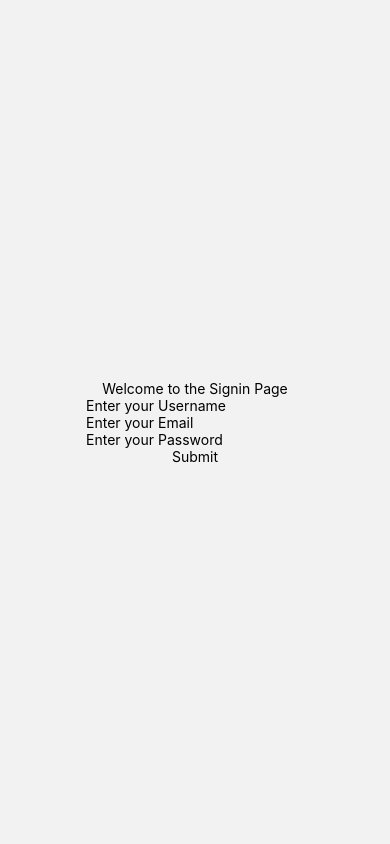
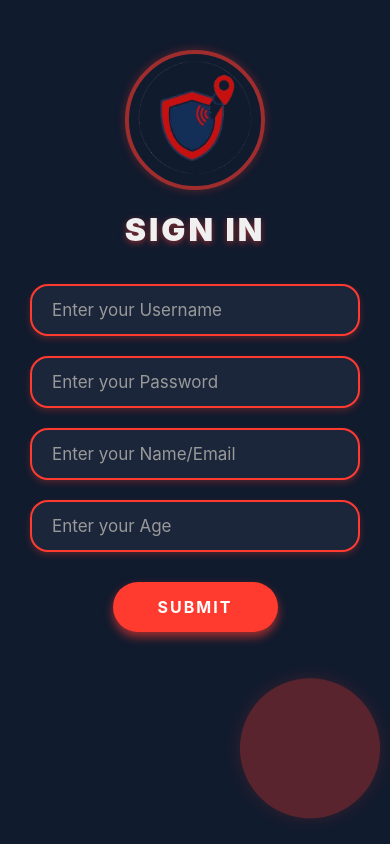
Before and after one commit to Sheeeenn/emergency-click, a React Native app: screen /Signin in a window 390 px wide. Built offline with nearby package versions, Linux system fonts and the light colour scheme.

Commit message:
[Pending] Signin.js
Sign-in now does not store randomly generated names and attached the backend to the proper frontend design

```diff
--- a/pages/signin.js
+++ b/pages/signin.js
@@ -1,20 +1,118 @@
-import React from 'react';
-import { View, Text, StyleSheet, TouchableOpacity, Alert, TextInput } from 'react-native';
+import React, { useRef, useEffect, useState } from 'react';
+import {
+  View,
+  Text,
+  StyleSheet,
+  TouchableOpacity,
+  Alert,
+  TextInput,
+  SafeAreaView,
+  ScrollView,
+  Animated,
+  Dimensions,
+  Image,
+  Easing,
+} from 'react-native';
 import { useNavigation } from '@react-navigation/native';
 import { auth, firestore } from '../firebase';
 import { createUserWithEmailAndPassword } from 'firebase/auth';
 import { doc, setDoc } from 'firebase/firestore';
 
+const { width: SCREEN_WIDTH, height: SCREEN_HEIGHT } = Dimensions.get('window');
+
 export default function Signin() {
-    const [email, setEmail] = React.useState('');
-    const [password, setPassword] = React.useState('');
-    const [username, setUsername] = React.useState('');
+  const [username, setUsername] = useState('');
+  const [password, setPassword] = useState('');
+  const [email, setEmail] = useState('');
+  const [age, setAge] = useState('');
 
-    const navigation = useNavigation();
-
+  // Validation regex
   const emailRegex = /^[^\s@]+@[^\s@]+\.[^\s@]+$/;
   const passwordRegex = /^(?=.*[A-Za-z])(?=.*\d)[A-Za-z\d]{8,}$/;
 
+  // For pulse animation on icon
+  const pulseAnim = useRef(new Animated.Value(0)).current;
+
+  // For moving glowing circle
+  const position = useRef(new Animated.ValueXY({ x: 50, y: 50 })).current;
+  const rotation = useRef(new Animated.Value(0)).current;
+
+  const corners = [
+    { x: 50, y: 50 },
+    { x: SCREEN_WIDTH - 150, y: 50 },
+    { x: SCREEN_WIDTH - 150, y: SCREEN_HEIGHT - 150 },
+    { x: 50, y: SCREEN_HEIGHT - 150 },
+  ];
+
+  // Pulse animation loop for icon
+  useEffect(() => {
+    Animated.loop(
+      Animated.sequence([
+        Animated.timing(pulseAnim, {
+          toValue: 1,
+          duration: 2000,
+          useNativeDriver: true,
+        }),
+        Animated.timing(pulseAnim, {
+          toValue: 0,
+          duration: 2000,
+          useNativeDriver: true,
+        }),
+      ])
+    ).start();
+  }, [pulseAnim]);
+
+  // Animate moving glowing circle around corners continuously
+  useEffect(() => {
+    let cornerIndex = 0;
+
+    const animate = () => {
+      const nextIndex = (cornerIndex + 1) % corners.length;
+
+      Animated.parallel([
+        Animated.timing(position, {
+          toValue: { x: corners[nextIndex].x, y: corners[nextIndex].y },
+          duration: 4000,
+          useNativeDriver: true,
+          easing: Easing.inOut(Easing.ease),
+        }),
+        Animated.timing(rotation, {
+          toValue: rotation._value + 360,
+          duration: 4000,
+          useNativeDriver: true,
+          easing: Easing.linear,
+        }),
+      ]).start(() => {
+        cornerIndex = nextIndex;
+        animate();
+      });
+    };
+
+    animate();
+
+    return () => {
+      position.stopAnimation();
+      rotation.stopAnimation();
+    };
+  }, [position, rotation, corners]);
+
+  // Interpolations for pulse
+  const pulseScale = pulseAnim.interpolate({
+    inputRange: [0, 1],
+    outputRange: [1, 1.25],
+  });
+  const pulseOpacity = pulseAnim.interpolate({
+    inputRange: [0, 1],
+    outputRange: [0.6, 0],
+  });
+
+  // Interpolation for rotation
+  const rotateInterpolate = rotation.interpolate({
+    inputRange: [0, 360],
+    outputRange: ['0deg', '360deg'],
+  });
+
+  // Handle Signin button press validations
   const handleSignIn = async () => {
 
         if (!emailRegex.test(email)) {
@@ -29,14 +127,24 @@ export default function Signin() {
             return;
         }
 
+        if (age != '' && (isNaN(age) || age < 0 || age > 120)) {
+            Alert.alert('Please enter a valid age');
+            console.log('Please enter a valid age');
+            return;
+        }
+
         try{
-            const  userCredentials = await createUserWithEmailAndPassword(auth, email, password);
-            await setDoc(doc(firestore, 'users', userCredentials.user.uid), {
-                username: username,
-                email: email,
-                password: password,
-                contactPerson: ''
+            const userCredential = await createUserWithEmailAndPassword(auth, email, password);
+            const user = userCredential.user;
+
+            await setDoc(doc(firestore, 'users', email), {
+                username,
+                email,
+                age,
+                contactPerson: '',
             });
+
+            Alert.alert('Signup successful!');
         }catch (error) {
             console.error('Error signing in:', error);
             Alert.alert('Error signing in:', error.message);
@@ -45,42 +153,210 @@ export default function Signin() {
         console.log('Sign in with:', { email, password, username });
     }
 
+
   return (
-        <View style={styles.container}>
-            <Text>Welcome to the Signin Page</Text>
+    <SafeAreaView style={styles.safeArea}>
+      {/* Moving glowing circle behind everything */}
+      <Animated.View
+        style={[
+          styles.movingCircle,
+          {
+            transform: [
+              { translateX: position.x },
+              { translateY: position.y },
+              { rotate: rotateInterpolate },
+            ],
+          },
+        ]}
+      />
+
+      <ScrollView
+        contentContainerStyle={styles.container}
+        keyboardShouldPersistTaps="handled"
+      >
+        {/* Icon with pulse */}
+        <View style={styles.pulseWrapper}>
+          <Animated.View
+            style={[
+              styles.pulseCircle,
+              {
+                opacity: pulseOpacity,
+                transform: [{ scale: pulseScale }],
+              },
+            ]}
+          />
+          <Animated.Image
+            source={require('./assets/iconcc.png')}
+            style={[styles.logo, { transform: [{ scale: pulseScale }] }]}
+            resizeMode="contain"
+          />
+        </View>
+
+        {/* Title */}
+        <Text style={styles.title}>SIGN IN</Text>
+
+        {/* Inputs */}
         <TextInput
+          style={styles.input}
           placeholder="Enter your Username"
+          placeholderTextColor="#999"
           value={username}
           onChangeText={setUsername}
-                keyboardType='default'
+          autoCapitalize="none"
+          autoCorrect={false}
+          returnKeyType="next"
         />
 
         <TextInput
-                placeholder="Enter your Email"
-                value={email}
-                onChangeText={setEmail}
-                keyboardType='email-address'
+          style={styles.input}
+          placeholder="Enter your Password"
+          placeholderTextColor="#999"
+          value={password}
+          onChangeText={setPassword}
+          secureTextEntry={true}
+          autoCapitalize="none"
+          autoCorrect={false}
+          returnKeyType="next"
         />
 
         <TextInput
-                placeholder="Enter your Password"
-                value={password}
-                onChangeText={setPassword}
-                secureTextEntry={true}
+          style={styles.input}
+          placeholder="Enter your Name/Email"
+          placeholderTextColor="#999"
+          value={email}
+          onChangeText={setEmail}
+          keyboardType="email-address"
+          autoCapitalize="none"
+          autoCorrect={false}
+          returnKeyType="next"
         />
 
-            <TouchableOpacity onPress={handleSignIn}>
-                <Text>Submit</Text>
+        <TextInput
+          style={styles.input}
+          placeholder="Enter your Age"
+          placeholderTextColor="#999"
+          value={age}
+          onChangeText={setAge}
+          keyboardType="numeric"
+          returnKeyType="done"
+        />
+
+        <TouchableOpacity
+          style={styles.submitButton}
+          onPress={handleSignIn}
+          activeOpacity={0.7}
+        >
+          <Text style={styles.submitButtonText}>Submit</Text>
         </TouchableOpacity>
-
-        </View>
+      </ScrollView>
+    </SafeAreaView>
   );
 }
 
+const CIRCLE_SIZE = 140;
+const MAX_WIDTH = 420;
+
 const styles = StyleSheet.create({
+  safeArea: {
+    flex: 1,
+    backgroundColor: '#111B2E',
+  },
   container: {
-    flex: 1,
+    flexGrow: 1,
+    paddingHorizontal: 30,
+    paddingVertical: 50,
     alignItems: 'center',
+    alignSelf: 'center',
+    width: '100%',
+    maxWidth: MAX_WIDTH,
+  },
+  movingCircle: {
+    position: 'absolute',
+    width: CIRCLE_SIZE,
+    height: CIRCLE_SIZE,
+    borderRadius: CIRCLE_SIZE / 2,
+    backgroundColor: '#FF3B30',
+    opacity: 0.3,
+    zIndex: -1,
+    shadowColor: '#FF3B30',
+    shadowOffset: { width: 0, height: 0 },
+    shadowOpacity: 0.5,
+    shadowRadius: 15,
+    elevation: 10,
+  },
+  pulseWrapper: {
+    width: CIRCLE_SIZE,
+    height: CIRCLE_SIZE,
     justifyContent: 'center',
+    alignItems: 'center',
+    marginBottom: 20,
+  },
+  pulseCircle: {
+    position: 'absolute',
+    width: CIRCLE_SIZE,
+    height: CIRCLE_SIZE,
+    borderRadius: CIRCLE_SIZE / 2,
+    borderWidth: 4,
+    borderColor: '#FF3B30',
+    shadowColor: '#FF3B30',
+    shadowOffset: { width: 0, height: 0 },
+    shadowOpacity: 0.5,
+    shadowRadius: 10,
+    backgroundColor: 'transparent',
+    elevation: 6,
+  },
+  logo: {
+    width: CIRCLE_SIZE,
+    height: CIRCLE_SIZE,
+    borderRadius: CIRCLE_SIZE / 2,
+  },
+  title: {
+    fontWeight: '900',
+    fontSize: 32,
+    color: '#F0F0F0',
+    letterSpacing: 3,
+    marginBottom: 35,
+    textAlign: 'center',
+    textShadowColor: 'rgba(255,59,48,0.5)',
+    textShadowOffset: { width: 0, height: 2 },
+    textShadowRadius: 6,
+  },
+  input: {
+    width: '100%',
+    backgroundColor: '#1B263B',
+    borderColor: '#FF3B30',
+    borderWidth: 2,
+    borderRadius: 18,
+    paddingVertical: 14,
+    paddingHorizontal: 20,
+    fontSize: 17,
+    color: '#F0F0F0',
+    marginBottom: 20,
+    shadowColor: '#FF3B30',
+    shadowOffset: { width: 0, height: 3 },
+    shadowOpacity: 0.25,
+    shadowRadius: 6,
+    elevation: 4,
+  },
+  submitButton: {
+    width: '50%',
+    backgroundColor: '#FF3B30',
+    paddingVertical: 15,
+    borderRadius: 26,
+    justifyContent: 'center',
+    alignItems: 'center',
+    marginTop: 10,
+    shadowColor: '#FF3B30',
+    shadowOffset: { width: 0, height: 5 },
+    shadowOpacity: 0.6,
+    shadowRadius: 10,
+    elevation: 10,
+  },
+  submitButtonText: {
+    color: '#FFFFFF',
+    fontSize: 16,
+    fontWeight: 'bold',
+    letterSpacing: 2,
+    textTransform: 'uppercase',
   },
 });
```
Also changed, not shown: 1 other file (tests, documents, lock files or other folders). Lines whose indentation alone changed are shown as unchanged.
